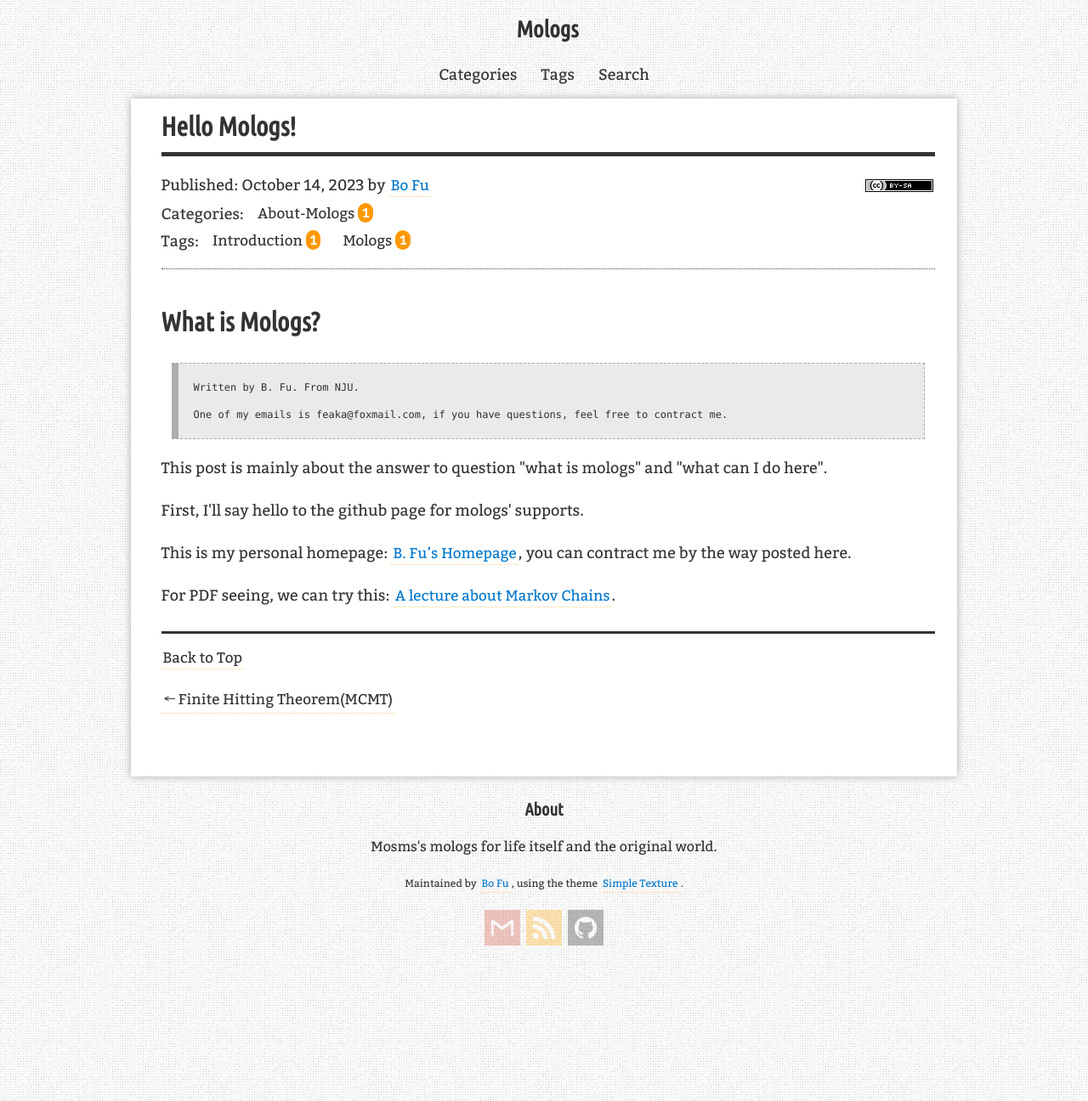
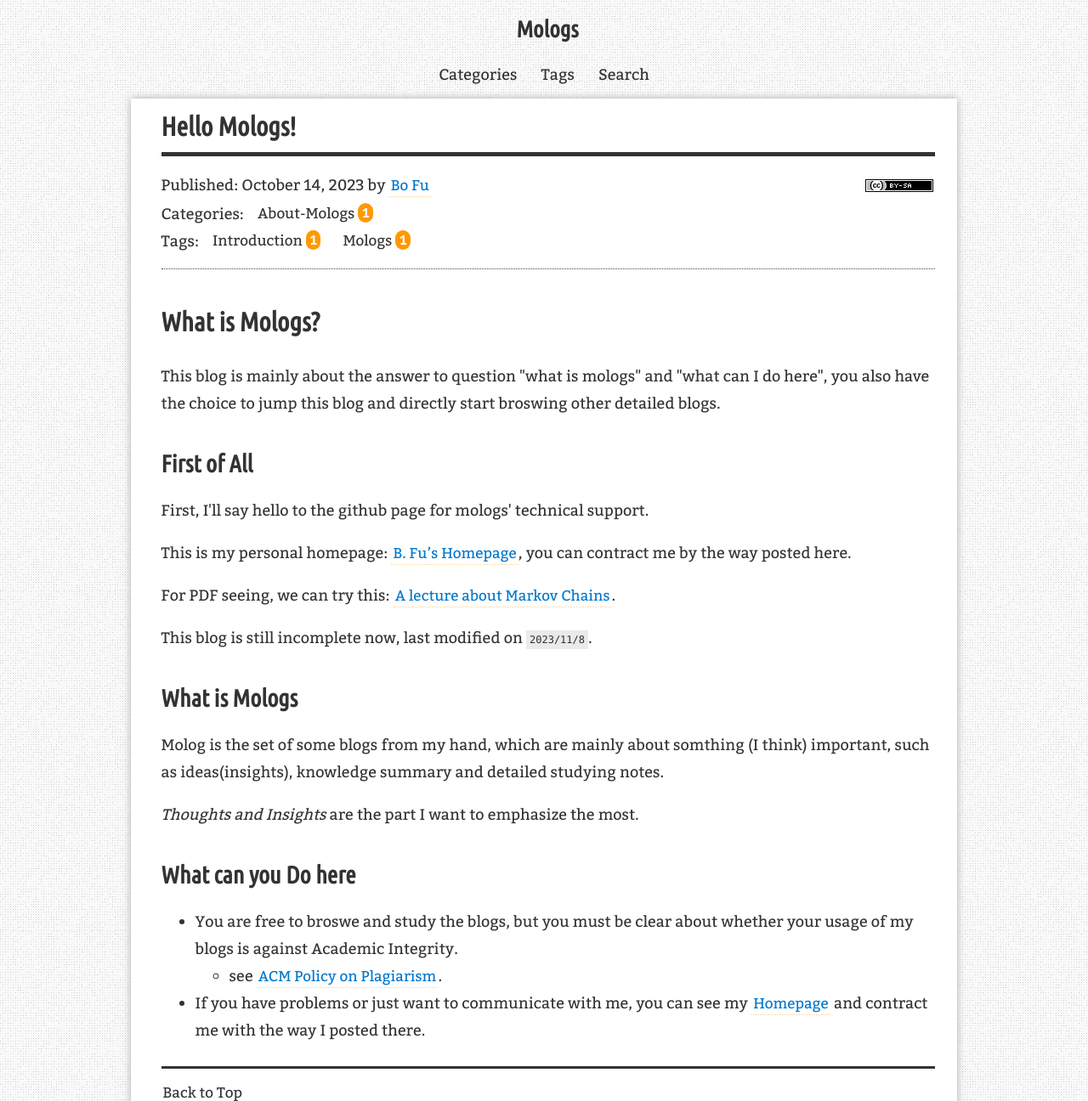
Before and after one commit to Mosms/Mologs, a Jekyll site: the page built from _posts/hellogs/2023-10-14-Hello-Mologs.md, in a window 1280 px wide and 1400 px high, cut to the strip 104-1400 px from the top of the window. Shown: the whole strip at 85% size. Built offline with Jekyll 4.4.1, drawn with Linux system fonts in a browser that asks for light colours; comment, search, counter and statistics services are not loaded.

Commit message:
Modified post mcmt-ch1-1 and Hello-Molog.

```diff
--- a/_posts/hellogs/2023-10-14-Hello-Mologs.md
+++ b/_posts/hellogs/2023-10-14-Hello-Mologs.md
@@ -11,14 +11,26 @@ redirect_from:
 
 # What is Mologs?
 
-> Written by B. Fu. From NJU.
->
-> One of my emails is feaka@foxmail.com, if you have questions, feel free to contract me.
+This blog is mainly about the answer to question "what is mologs" and "what can I do here", you also have the choice to jump this blog and directly start broswing other detailed blogs.
 
-This post is mainly about the answer to question "what is mologs" and "what can I do here".
+## First of All
 
-First, I'll say hello to the github page for mologs' supports.
+First, I'll say hello to the github page for mologs' technical support.
 
 This is my personal homepage: [B. Fu’s Homepage](https://mosms.github.io/), you can contract me by the way posted here.
 
 For PDF seeing, we can try this: [A lecture about Markov Chains](https://mosms.github.io/Mologs/assets/files/pdf/Lecture2.pdf).
+
+This blog is still incomplete now, last modified on `2023/11/8`.
+
+## What is Mologs
+
+Molog is the set of some blogs from my hand, which are mainly about somthing (I think) important, such as ideas(insights), knowledge summary and detailed studying notes.
+
+*Thoughts and Insights* are the part I want to emphasize the most.
+
+## What can you Do here
+
++ You are free to broswe and study the blogs, but you must be clear about whether your usage of my blogs is against Academic Integrity.
+  + see [ACM Policy on Plagiarism](http://www.acm.org/publications/policies/plagiarism_policy).
++ If you have problems or just want to communicate with me, you can see my [Homepage](https://mosms.github.io) and contract me with the way I posted there.
```
Also changed, not shown: _posts/booknotes/2023-10-14-mc-mt-ch1-1.md (+5 -7 lines).
